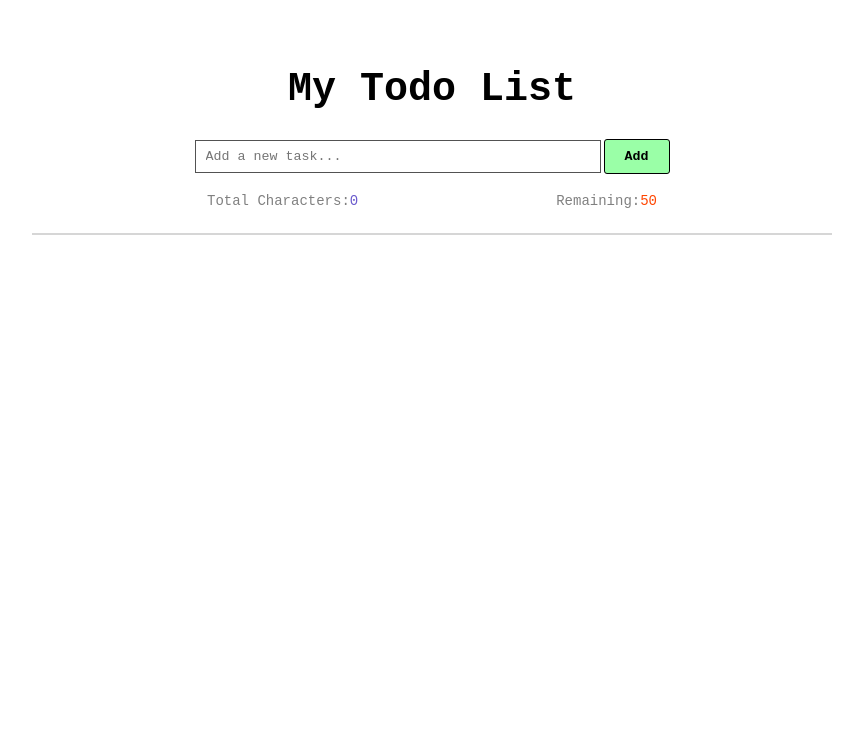
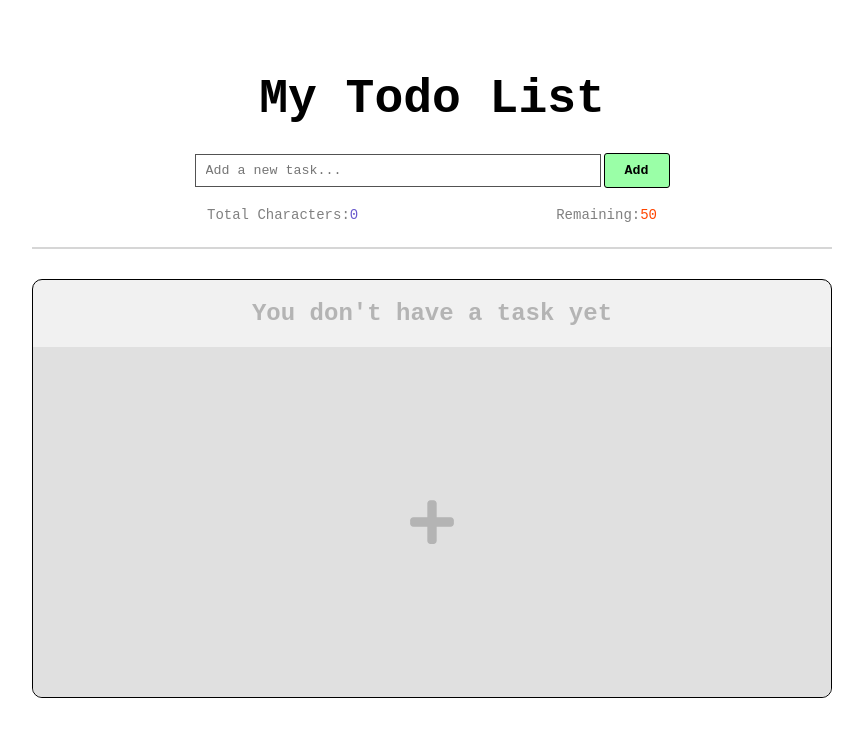
Before and after one commit to addrinputra/Awesome-Todo-List, a React (Vite) app: page / in a window 1280 px wide. Shown: the top 736 px of the page, without its empty margins (208-1071 px from the left). Built offline with nearby package versions, Linux system fonts and the light colour scheme.

Commit message:
No Task Component, fixing minor bugs, add extra features

```diff
--- a/src/components/TodoEdit.jsx
+++ b/src/components/TodoEdit.jsx
@@ -1,11 +1,11 @@
 import PropTypes from 'prop-types'
 
 export default function TodoEdit(props) {
-  const { saveEditTask, editTaskValue, setEditTaskValue, setEditTask} = props
+  const { saveEditTask, editTaskValue, setEditTaskValue, setEditTask, handleEditKeyDown, editInputRef} = props
 
   return (
     <div className='edit-overlay' onClick={() => setEditTask(null)}>
-      <div className='edit-popup'>
+      <div className='edit-popup' onClick={(e) => e.stopPropagation()}>
         <button className="close-button" onClick={() => {
           setEditTaskValue("")
           setEditTask(null)
@@ -18,6 +18,8 @@ export default function TodoEdit(props) {
             type="text"
             value={editTaskValue}
             onChange={(e) => setEditTaskValue(e.target.value)}
+            onKeyDown={handleEditKeyDown}
+            ref={editInputRef}
           />
           <button
             className='save-button'
@@ -36,4 +38,6 @@ TodoEdit.propTypes = {
   setEditTask: PropTypes.func.isRequired,
   editTaskValue: PropTypes.string.isRequired,
   setEditTaskValue: PropTypes.func.isRequired,
+  handleEditKeyDown: PropTypes.func.isRequired,
+  editInputRef: PropTypes.func.isRequired,
 }
--- a/src/components/TodoInput.jsx
+++ b/src/components/TodoInput.jsx
@@ -1,28 +1,19 @@
 import PropTypes from 'prop-types'
-import { useEffect, useRef, useState } from 'react';
+import { useEffect, useRef, } from 'react';
 
 export const TodoInput = (props) => {
 
-  const { newTask, addTasks, handleInputChange } = props;
+  const {
+    newTask,
+    addTasks,
+    handleInputChange,
+    totalCount,
+    setTotalCount,
+    remainingCount,
+    setRemainingCount
+  } = props;
 
   const inputRef = useRef(null);
-  const [totalCount, setTotalCount] = useState(0);
-  const [remainingCount, setRemainingCount] = useState(50);
-
-  // const inputEl = document.getElementById('inputElement');
-  // const totalCounterEl = document.getElementById('total-counter');
-  // const remainingCounterEl = document.getElementById('remaining-counter');
-
-  // inputEl.addEventListener('keyup', () => {
-  //   updateCounter()
-  // })
-
-  // updateCounter()
-
-  // function updateCounter() {
-  //   totalCounterEl.innerText = inputEl.value.length;
-  //   remainingCounterEl.innerText = inputEl.getAttribute('maxLength') - inputEl.value.length
-  // }
 
   // Update counter whenever input changes
   function updateCounter() {
@@ -43,6 +34,12 @@ export const TodoInput = (props) => {
     }
   }, [])
 
+  function handleKeyDown(event) {
+    if (event.key === 'Enter') {
+      addTasks();
+    }
+  }
+
   return (
     <>
       <div className='inputList'>
@@ -53,6 +50,7 @@ export const TodoInput = (props) => {
             handleInputChange(e);
             updateCounter();
           }}
+          onKeyDown={handleKeyDown}
           value={newTask}
           maxLength={50}
           ref={inputRef}
@@ -74,7 +72,11 @@ export const TodoInput = (props) => {
 }
 
 TodoInput.propTypes = {
-  newTask: PropTypes.string,
-  addTasks: PropTypes.func,
-  handleInputChange: PropTypes.func,
+  newTask: PropTypes.string.isRequired,
+  addTasks: PropTypes.func.isRequired,
+  handleInputChange: PropTypes.func.isRequired,
+  totalCount: PropTypes.number.isRequired,
+  setTotalCount: PropTypes.func.isRequired,
+  remainingCount: PropTypes.number.isRequired,
+  setRemainingCount: PropTypes.func.isRequired,
 }
--- a/src/components/TodoList.jsx
+++ b/src/components/TodoList.jsx
@@ -1,5 +1,6 @@
-import { useEffect, useState } from "react"
+import { useEffect, useRef, useState } from "react"
 import { TodoInput } from "./TodoInput"
+import { FaPlus } from 'react-icons/fa'
 import TodoBody from "./TodoBody"
 import TodoEdit from "./TodoEdit"
 
@@ -9,6 +10,11 @@ export const TodoList = () => {
   const [newTask, setNewTask] = useState('')
   const [editTask, setEditTask] = useState(null)
   const [editTaskValue, setEditTaskValue] = useState('')
+
+  const [totalCount, setTotalCount] = useState(0);
+  const [remainingCount, setRemainingCount] = useState(50);
+
+  const editInputRef = useRef(null)
 
   // Manage checked sorting list
   useEffect(() => {
@@ -57,6 +63,8 @@ export const TodoList = () => {
     if (newTask.trim() !== '') {
       setTasks(t => [...t, {name: newTask, checked: false}]);
       setNewTask('');
+      setTotalCount(0)
+      setRemainingCount(50)
     } else {
       alert('You need to add something first!')
     }
@@ -65,6 +73,9 @@ export const TodoList = () => {
   function handleEditTask(index) {
     setEditTask(index);
     setEditTaskValue(tasks[index].name);
+    setTimeout(() => {
+      editInputRef.current.focus();
+    }, 0);
   }
 
   function saveEditTask() {
@@ -83,6 +94,12 @@ export const TodoList = () => {
     setTasks(updatedTasks)
   }
 
+  function handleEditKeyDown(event) {
+    if (event.key === 'Enter') {
+      saveEditTask();
+    }
+  }
+
   return (
     <>
       <header>
@@ -91,21 +108,37 @@ export const TodoList = () => {
           newTask={newTask}
           addTasks={addTasks}
           handleInputChange={handleInputChange}
+          totalCount={totalCount}
+          setTotalCount={setTotalCount}
+          remainingCount={remainingCount}
+          setRemainingCount={setRemainingCount}
         />
       </header>
+      {tasks.length !== 0 ? (
         <TodoBody
           tasks={tasks}
           checkedTask={checkedTask}
           handleEditTask={handleEditTask}
           deleteTask={deleteTask}
         />
-
+      ) : (
+        <section className="no-task-section">
+          <div className="no-task">
+            <h1>You don&apos;t have a task yet</h1>
+            <div className="no-task-prompt">
+              <FaPlus className="plus-icon"/>
+            </div>
+          </div>
+        </section>
+      )}
       {editTask !== null && (
         <TodoEdit
           setEditTask={setEditTask}
           editTaskValue={editTaskValue}
           setEditTaskValue={setEditTaskValue}
           saveEditTask={saveEditTask}
+          handleEditKeyDown={handleEditKeyDown}
+          editInputRef={editInputRef}
         />
       )}
     </>
--- a/src/index.css
+++ b/src/index.css
@@ -17,11 +17,12 @@ header {
 }
 
 header h1 {
-  font-size: 40px;
+  font-size: 48px;
 }
 
 .inputList {
   width: 60%;
+  margin-top: -5px;
 }
 
 .inputList input {
@@ -221,3 +222,49 @@ header h1 {
 .close-button:hover {
   color: #ff0000; /* Highlight in red on hover */
 }
+
+/* No Task Prompt */
+.no-task-section {
+  display: flex;
+  justify-content: center;
+  margin-top: 30px;
+}
+
+.no-task {
+  display: flex;
+  flex-direction: column;
+  justify-content: center;
+  align-items: center;
+  width: 100%;
+  background-color: #f1f1f1;
+  border: 1px solid black;
+  border-radius: 10px;
+
+}
+
+.no-task h1 {
+  font-size: 1.5rem;
+  color: #b4b4b4;
+}
+
+.no-task-prompt {
+  background-color: #e0e0e0;
+  width: 100%;
+  height: 350px;
+  display: flex;
+  justify-content: center;
+  align-items: center;
+  border: none;
+  border-bottom-left-radius: 10px;
+  border-bottom-right-radius: 10px;
+  cursor: pointer;
+}
+
+.no-task-prompt:hover {
+  background-color: #d6d6d6;
+}
+
+.plus-icon {
+  color: #b4b4b4;
+  font-size: 50px;
+}
```
Lines whose indentation alone changed are shown as unchanged.
